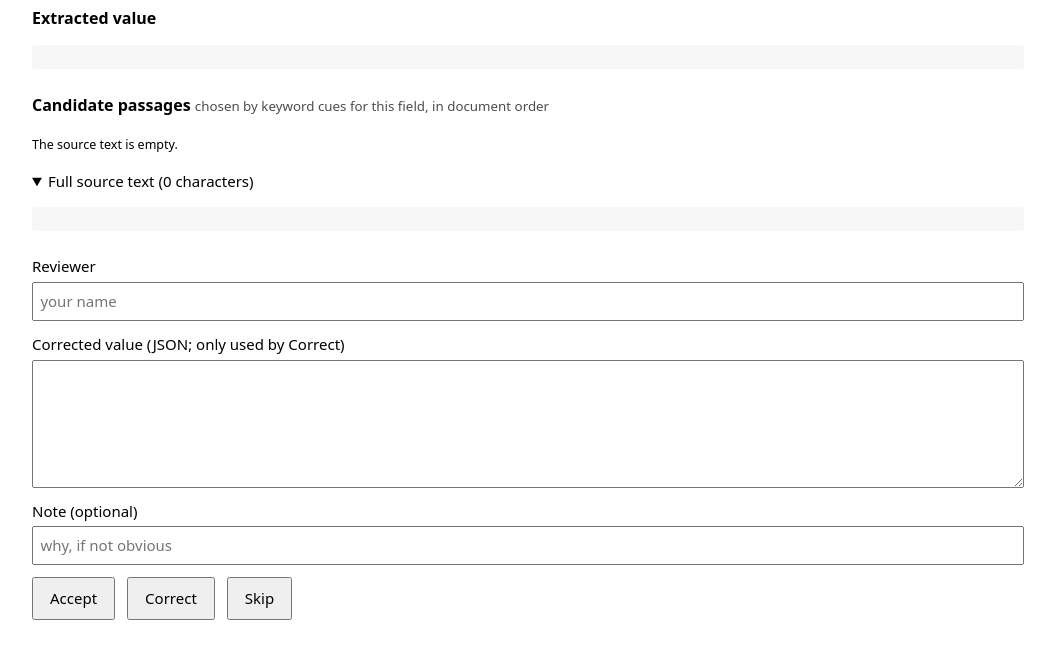
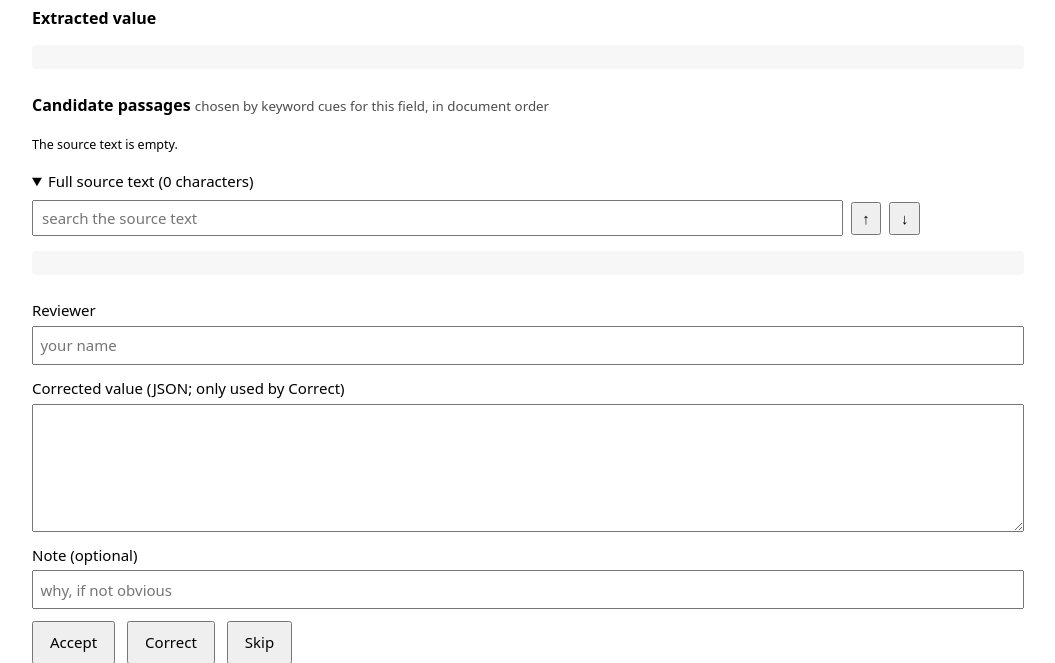
Before and after one commit to kartikshelar/incident-intelligence-pipeline, a FastAPI app: template app/api/templates/review.html in a window 1280 px wide. Shown: the part 308-971 px from the top of the page, without its empty margins (112-1167 px from the left). Before the commit the page ends 928 px from the top, so only its background shows below. Run offline with FastAPI, Linux system fonts and the light colour scheme; the template is opened without the code that fills it, so the values that code supplies are empty.

Commit message:
Review UI: client-side search in the source panel
A search box over the full source text: literal, case-insensitive,
with a match count, Enter / Shift+Enter (or the arrows) to step
between matches, and a "find in source" link on each candidate passage
that scrolls the panel to that exact span. Inline vanilla script, no
build step. Marks are made in the browser from the reviewer's own
query, never from the extraction.

```diff
--- a/app/api/review_ui.py
+++ b/app/api/review_ui.py
@@ -8,7 +8,9 @@ One field per page: the field's definition read from the schema itself
 (app/review/definitions.py), its current value, self-reported confidence,
 three to five candidate passages chosen from the source by field-specific
 keyword cues (app/review/candidates.py), and the full normalised document
-text below. The page does NOT locate or highlight the quote the
+text below with a client-side text search (match count, jump between
+matches, "find in source" from each candidate; inline script, no build
+step). The page does NOT locate or highlight the quote the
 extraction cites: candidate selection never sees the record, so the
 reviewer judges the value against the source rather than against the
 model's justification — corrections are gold-set input and must be
--- a/app/api/templates/review.html
+++ b/app/api/templates/review.html
@@ -31,6 +31,12 @@
   .candidate small { display: block; opacity: .7; white-space: normal; margin-bottom: .25rem; }
   .missing { border-left: 3px solid #d33; background: #8881; padding: .75rem; border-radius: 4px; margin: .5rem 0; }
   .source { max-height: 28rem; overflow: auto; }
+  .search { display: flex; gap: .5rem; align-items: center; margin: .5rem 0; flex-wrap: wrap; }
+  .search input { font: inherit; padding: .3rem .5rem; flex: 1 1 12rem; }
+  .search button { padding: .2rem .6rem; }
+  .search span { opacity: .7; min-width: 6rem; }
+  .hit { background: #fc06; }
+  .hit.active { background: #fc0; color: #000; outline: 2px solid #fc0; }
   form { margin-top: 1.5rem; display: grid; gap: .75rem; }
   label { display: grid; gap: .25rem; }
   input[type=text], textarea { font: inherit; width: 100%; box-sizing: border-box; padding: .4rem; }
@@ -125,17 +131,102 @@
 <h2>Candidate passages <small>chosen by keyword cues for this field, in document order</small></h2>
 {% if candidates %}
   {% for c in candidates %}
-  <div class="candidate"><small>characters {{ '{:,}'.format(c.start) }}&ndash;{{ '{:,}'.format(c.end) }}{% if c.cues %} &middot; cues: {{ c.cues | join(', ') }}{% else %} &middot; lead of the document (no cue matched){% endif %}</small>{{ c.text }}</div>
+  <div class="candidate"><small>characters {{ '{:,}'.format(c.start) }}&ndash;{{ '{:,}'.format(c.end) }}{% if c.cues %} &middot; cues: {{ c.cues | join(', ') }}{% else %} &middot; lead of the document (no cue matched){% endif %} &middot; <a href="#source-panel" data-locate="{{ c.start }}-{{ c.end }}">find in source</a></small>{{ c.text }}</div>
   {% endfor %}
   <p><small>These are places to look first, not evidence for or against the value. Judge the field against the source; the full text is below.</small></p>
 {% else %}
   <p><small>The source text is empty.</small></p>
 {% endif %}
 
-<details {% if not candidates %}open{% endif %}>
+<details id="source-panel" {% if not candidates %}open{% endif %}>
   <summary>Full source text ({{ '{:,}'.format(item.document_text | length) }} characters)</summary>
-  <pre class="source">{{ item.document_text }}</pre>
+  <div class="search" role="search">
+    <input type="search" id="source-search" placeholder="search the source text" autocomplete="off" aria-label="Search the source text">
+    <button type="button" id="search-prev" title="previous match (Shift+Enter)">&uarr;</button>
+    <button type="button" id="search-next" title="next match (Enter)">&darr;</button>
+    <span id="search-count" aria-live="polite"></span>
+  </div>
+  <pre class="source" id="source-text">{{ item.document_text }}</pre>
 </details>
+<script>
+/* Task 3: client-side search over the source text. Plain text search
+   (case-insensitive, literal), match count, Enter / Shift+Enter or the
+   arrows to jump between matches; each candidate passage also has a
+   "find in source" link that jumps to its offset. No dependencies, no
+   build step. The marks are made here in the browser from the reviewer's
+   own query, never from the extraction. */
+(function () {
+  var pre = document.getElementById('source-text');
+  var box = document.getElementById('source-search');
+  var count = document.getElementById('search-count');
+  var panel = document.getElementById('source-panel');
+  if (!pre || !box) return;
+  var text = pre.textContent;
+  var hits = [];      // [start, end] per match
+  var current = -1;
+
+  function render(query) {
+    hits = [];
+    if (query) {
+      var haystack = text.toLowerCase(), needle = query.toLowerCase(), i = 0;
+      while ((i = haystack.indexOf(needle, i)) !== -1) { hits.push([i, i + needle.length]); i += needle.length; }
+    }
+    var frag = document.createDocumentFragment(), pos = 0;
+    hits.forEach(function (h, n) {
+      frag.appendChild(document.createTextNode(text.slice(pos, h[0])));
+      var span = document.createElement('span');
+      span.className = 'hit'; span.id = 'hit-' + n; span.textContent = text.slice(h[0], h[1]);
+      frag.appendChild(span); pos = h[1];
+    });
+    frag.appendChild(document.createTextNode(text.slice(pos)));
+    pre.textContent = ''; pre.appendChild(frag);
+    current = hits.length ? 0 : -1;
+    focusHit();
+  }
+
+  function focusHit() {
+    var active = pre.querySelector('.hit.active');
+    if (active) active.classList.remove('active');
+    if (current >= 0) {
+      var el = document.getElementById('hit-' + current);
+      el.classList.add('active');
+      el.scrollIntoView({ block: 'center' });
+    }
+    count.textContent = hits.length ? (current + 1) + ' of ' + hits.length : (box.value ? 'no matches' : '');
+  }
+
+  function step(delta) {
+    if (!hits.length) return;
+    current = (current + delta + hits.length) % hits.length;
+    focusHit();
+  }
+
+  box.addEventListener('input', function () { panel.open = true; render(box.value); });
+  box.addEventListener('keydown', function (e) {
+    if (e.key === 'Enter') { e.preventDefault(); step(e.shiftKey ? -1 : 1); }
+  });
+  document.getElementById('search-next').addEventListener('click', function () { step(1); });
+  document.getElementById('search-prev').addEventListener('click', function () { step(-1); });
+
+  // "find in source" on a candidate: show that exact span in the source.
+  document.querySelectorAll('a[data-locate]').forEach(function (a) {
+    a.addEventListener('click', function (e) {
+      e.preventDefault();
+      var range = a.getAttribute('data-locate').split('-');
+      box.value = '';
+      hits = [[+range[0], +range[1]]];
+      var frag = document.createDocumentFragment();
+      frag.appendChild(document.createTextNode(text.slice(0, hits[0][0])));
+      var span = document.createElement('span');
+      span.className = 'hit'; span.id = 'hit-0'; span.textContent = text.slice(hits[0][0], hits[0][1]);
+      frag.appendChild(span);
+      frag.appendChild(document.createTextNode(text.slice(hits[0][1])));
+      pre.textContent = ''; pre.appendChild(frag);
+      panel.open = true; current = 0; focusHit(); count.textContent = 'candidate passage';
+    });
+  });
+})();
+</script>
 
 {% if r.review_state != 'reviewed' %}
 <form method="post" action="/ui/review/{{ r.id }}">
```
Also changed, not shown: tests/test_review_api.py (+6 -0 lines), README.md.
